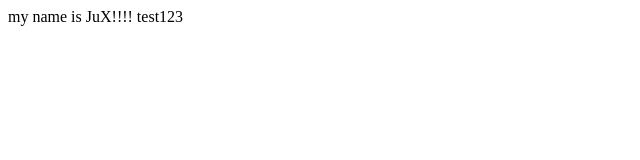
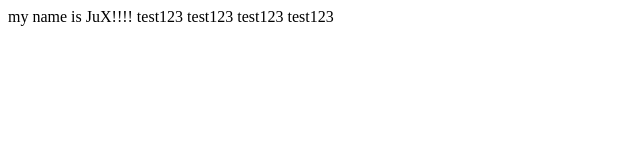
Before and after one commit to HlackBat/github-test, a plain HTML site: page index.html in a window 1280 px wide. Shown: the whole page, without its empty margins (0-640 px from the left). Drawn offline with Linux system fonts and the light colour scheme.

Commit message:
initalized

```diff
--- a/index.html
+++ b/index.html
@@ -9,5 +9,8 @@
 <body>
     my name is JuX!!!!
     test123
+    test123
+    test123
+    test123
 </body>
 </html>
```
